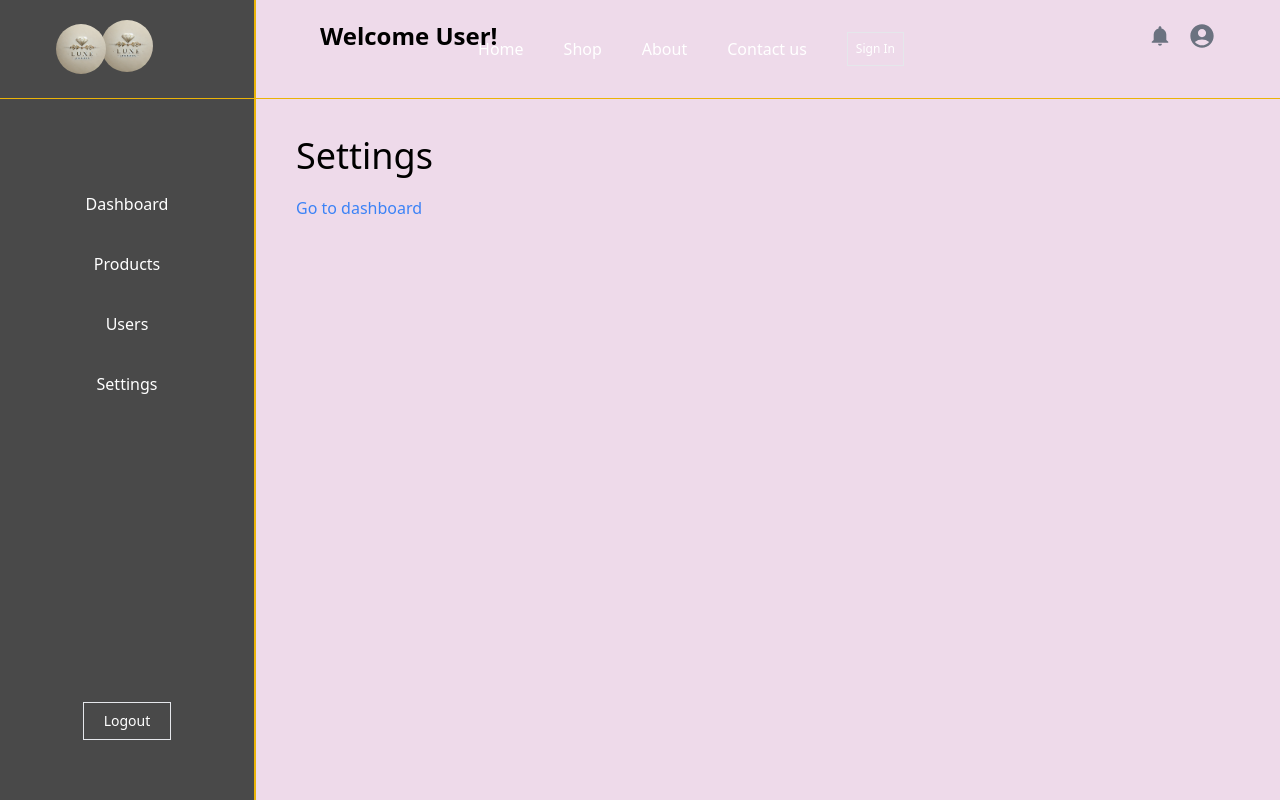
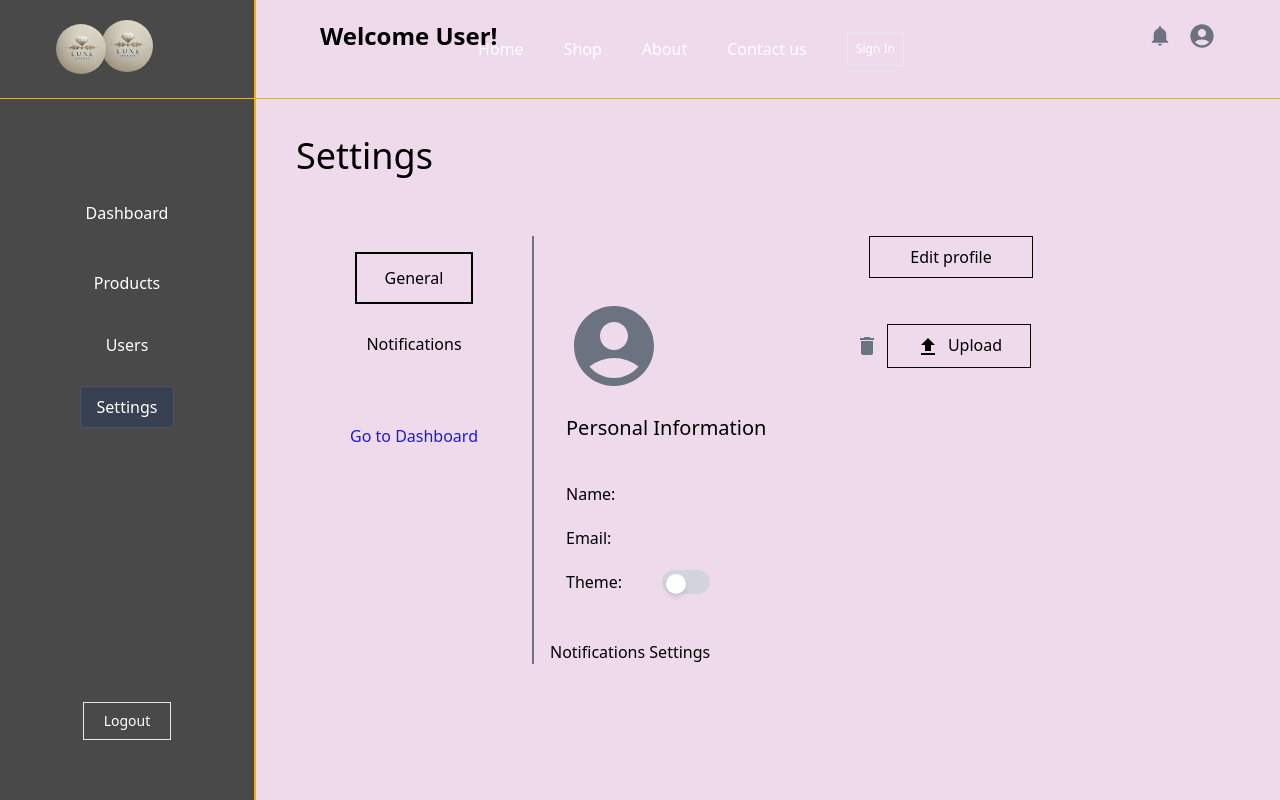
Before and after one commit to kaymkwanazi/Luxe-Elegance, a React (Vite) app in the folder frontend/: page /settings in a window 1280 px wide. Shown: the top 800 px of the page. Built offline with nearby package versions, Linux system fonts and the light colour scheme; no server answers; a web font is replaced by a local one.

Commit message:
general settings

```diff
--- a/frontend/src/App.jsx
+++ b/frontend/src/App.jsx
@@ -29,7 +29,7 @@ const App = () => {
   const [initialCart, setInitialCart] = useState([]);
 
   const location = useLocation();
-  const shouldShowNavbarAndFooter = !['/dashboard', '/Settings', '/allProducts', '/allUsers', '/profile'].includes(location.pathname) && !modalIsOpen;
+  const shouldShowNavbarAndFooter = !['/dashboard', '/Settings', '/allProducts', '/allUsers', '/profile', '/notifications'].includes(location.pathname) && !modalIsOpen;
 
   useEffect(() => {
     const fetchProducts = async () => {
--- a/frontend/src/components/AddProduct.jsx
+++ b/frontend/src/components/AddProduct.jsx
@@ -1,3 +1,5 @@
+/* eslint-disable no-unused-vars */
+/* eslint-disable react/prop-types */
 import React, { useState } from 'react';
 import swal from 'sweetalert';
 
--- /dev/null
+++ b/frontend/src/components/General.jsx
@@ -0,0 +1,84 @@
+import { useState, useEffect } from 'react';
+import { MdAccountCircle, MdDelete, MdUpload } from 'react-icons/md';
+import ToggleMode from './ToggleMode'; // Assuming ToggleMode is a component in the same directory
+
+const GeneralDetails = () => {
+  const [adminInfo, setAdminInfo] = useState({
+    name: '',
+    email: ''
+  });
+
+  useEffect(() => {
+    const fetchAdminDetails = async () => {
+        const token = localStorage.getItem('token')
+        if (!token) {
+            console.error('No token found');
+            return;
+        }
+        try {
+            const response = await fetch('http://localhost:5000/api/users/profile', {
+                method: 'GET',
+                headers: {
+                    'Content-type': 'application/json',
+                    'Authorization': `Bearer ${token}`
+                }
+
+    });
+    if (!response.ok) {
+        throw new Error('Failed to fetch admin details')
+    }
+    const data = await response.json()
+        setAdminInfo(data);
+    } catch (error) {
+        console.error(error)
+
+    }
+};
+fetchAdminDetails();
+}, []);
+
+  return (
+    <div className="container mx-auto px-4 flex flex-col">
+      <div>
+        <div className='flex justify-center items-center'>
+          <button className='border border-black px-10 py-2 ml-28'>Edit profile</button>
+        </div>
+        <div className='flex items-center mt-5'>
+          <MdAccountCircle size={96} className="text-gray-500" />
+          <div className='flex-1 flex justify-center items-center space-x-2'>
+            <button className='flex items-center'>
+              <MdDelete size={24} className="text-gray-500" />
+            </button>
+            <button className='border border-black px-7 py-2'>
+              <MdUpload size={24} className='inline'/>
+              <span className='ml-2'>Upload</span>
+            </button>
+          </div>
+        </div>
+      </div>
+      <div>
+        <div className='flex justify-between mt-5 my-10'>
+          <div>
+            <h2 className='text-xl pb-10'>Personal Information</h2>
+            <div className='flex flex-col'>
+              <div className='flex pb-5'>
+                <span>Name:</span>
+                <span className='pl-10'>{adminInfo.name}</span>
+              </div>
+              <div className='flex pb-5'>
+                <span>Email:</span>
+                <span className='pl-10'>{adminInfo.email}</span>
+              </div>
+              <div className='flex '>
+                <span>Theme:</span>
+                <span className='pl-10'><ToggleMode /></span>
+              </div>
+            </div>
+          </div>
+        </div>
+      </div>
+    </div>
+  );
+};
+
+export default GeneralDetails;
--- a/frontend/src/components/Sidebar.jsx
+++ b/frontend/src/components/Sidebar.jsx
@@ -42,10 +42,46 @@ export const Sidebar = () => {
                 <img src={logo} alt='logo' className='rounded-full' width={52}/>
             </div>
             <nav className='text-white flex-grow flex flex-col items-center py-28 space-y-5'>
-                <NavLink to='/dashboard' className='block py-2 px-4 hover:bg-[#333333] hover:border hover:border-white' activeClassName='bg-[#333333] border border-white'>Dashboard</NavLink>
-                <NavLink to='/allProducts' className='block py-2 px-4 hover:bg-[#333333] hover:border hover:border-white' activeClassName='bg-[#333333] border border-white'>Products</NavLink>
-                <NavLink to='/allUsers' className='block py-2 px-4 hover:bg-[#333333] hover:border hover:border-white' activeClassName='bg-[#333333] border border-white'>Users</NavLink>
-                <NavLink to='/Settings' className='block py-2 px-4 hover:bg-[#333333] hover:border hover:border-white' activeClassName='bg-[#333333] border border-white'>Settings</NavLink>
+            <NavLink
+                    to="/dashboard"
+                    className={({ isActive }) =>
+                        isActive
+                            ? 'nav-link px-4 py-2 my-2 bg-gray-700 border border-gray-600 rounded'
+                            : 'nav-link px-4 py-2 my-2 hover:bg-gray-700 hover:border-gray-600 border border-transparent rounded'
+                    }
+                >
+                    Dashboard
+                </NavLink>
+                <NavLink
+                    to="/allProducts"
+                    className={({ isActive }) =>
+                        isActive
+                            ? 'nav-link px-4 py-2 my-2 bg-gray-700 border border-gray-600 rounded'
+                            : 'nav-link px-4 py-2 my-2 hover:bg-gray-700 hover:border-gray-600 border border-transparent rounded'
+                    }
+                >
+                    Products
+                </NavLink>
+                <NavLink
+                    to="/allUsers"
+                    className={({ isActive }) =>
+                        isActive
+                            ? 'nav-link px-4 py-2 my-2 bg-gray-700 border border-gray-600 rounded'
+                            : 'nav-link px-4 py-2 my-2 hover:bg-gray-700 hover:border-gray-600 border border-transparent rounded'
+                    }
+                >
+                    Users
+                </NavLink>
+                <NavLink
+                    to="/Settings"
+                    className={({ isActive }) =>
+                        isActive
+                            ? 'nav-link px-4 py-2 my-2 bg-gray-700 border border-gray-600 rounded'
+                            : 'nav-link px-4 py-2 my-2 hover:bg-gray-700 hover:border-gray-600 border border-transparent rounded'
+                    }
+                >
+                    Settings
+                </NavLink>
             </nav>
             <div className='mt-auto py-10'>
                 <button className='px-5 py-2 border hover:bg-[#333333] text-sm mt-4'
--- a/frontend/src/pages/AllProducts.jsx
+++ b/frontend/src/pages/AllProducts.jsx
@@ -18,12 +18,12 @@ const AllProducts = () => {
   const [isUpdateModalOpen, setIsUpdateModalOpen] = useState(false);
   const [selectedProduct, setSelectedProduct] = useState(null);
   const [currentPage, setCurrentPage] = useState(1);
-  const [itemsPerPage] = useState(6);
-
+  const [itemsPerPage] = useState(10);
 
   const lastItem = currentPage * itemsPerPage;
   const firstItem = lastItem - itemsPerPage;
   const currentItems = products.slice(firstItem, lastItem);
+
   const pageNumbers = [];
   for (let i = 1; i <= Math.ceil(products.length / itemsPerPage); i++) {
     pageNumbers.push(i);
@@ -59,6 +59,13 @@ const AllProducts = () => {
     setIsAddModalOpen(true);
     setIsUpdateModalOpen(false);
   };
+  const newAddProduct = (product) => {
+    setProducts((prevProducts) => [...prevProducts, product]);
+  };
+
+  const handlePageChange = (pageNumber) => {
+    setCurrentPage(pageNumber);
+  }
 
   const handleDelete = (product) => {
     Swal.fire({
@@ -157,8 +164,8 @@ const AllProducts = () => {
                 </tr>
               </thead>
               <tbody>
-                {products.map(product => (
-                  <tr key={product.id}>
+                {currentItems.map(product => (
+                  <tr key={product._id}>
                     <td className='py-2 px-4 border border-gray-300'>
                       <div className='flex justify-center items-center'>
                         <input
@@ -181,20 +188,16 @@ const AllProducts = () => {
                         </button>
                       </div>
                     </td>
-
                   </tr>
                 ))}
               </tbody>
+
             </table>
 
           </div>
-          <div className="flex justify-center">
-              {pageNumbers.map((number) => (
-                <button
-                  key={number}
-                  onClick={() => setCurrentPage(number)}
-                  className="gap-2"
-                >
+            <div className='flex justify-center gap-5'>
+              {pageNumbers.map(number => (
+                <button key={number} onClick={() => handlePageChange(number)}>
                   {number}
                 </button>
               ))}
@@ -203,7 +206,7 @@ const AllProducts = () => {
       </main>
       {isAddModalOpen && (
         <Modal isOpen={isAddModalOpen} onClose={() => setIsAddModalOpen(false)} customStyles='w-1/2'>
-          <AddProduct />
+          <AddProduct newAddProduct={newAddProduct} />
         </Modal>
       )}
       {isUpdateModalOpen && (
--- a/frontend/src/pages/Settings.jsx
+++ b/frontend/src/pages/Settings.jsx
@@ -1,24 +1,62 @@
-/* eslint-disable no-unused-vars */
-import React from 'react'
-import ToggleMode from '../components/ToggleMode'
-import { Link } from 'react-router-dom'
-import { Sidebar } from '../components/Sidebar'
-import { AdminNavbar } from '../components/AdminNavbar'
+import { useState } from 'react';
+import { AdminNavbar } from '../components/AdminNavbar';
+import General from '../components/General';
+import { Sidebar } from '../components/Sidebar';
+import { Link } from 'react-router-dom';
+
 
 export const Settings = () => {
+  const [showGeneral, setShowGeneral] = useState(true);
+  const [showNotifications, setShowNotifications] = useState(true);
+  const [selectedItem, setSelectedItem] = useState('general');
+
   return (
-
     <div className="min-h-screen flex bg-white dark:bg-gray-900 text-black dark:text-white">
       <Sidebar />
       <main className='flex-1 bg-[#EEDAEA]'>
         <AdminNavbar />
         <div className='container mx-auto px-10 py-10'>
           <h1 className="text-4xl mb-5">Settings</h1>
-          {/* <p className='inline'>Switch to dark mode<ToggleMode /></p> */}
-          <Link to='/dashboard' className='text-blue-500 hover:text-blue-700'>Go to dashboard</Link>
+          <div className='flex pt-10'>
+            <div className='w-1/4 '>
+              <ul className="flex flex-col p-4 items-center justify-center">
+                <li className="mb-4">
+                <button
+                    onClick={() => {
+                      setShowGeneral(true);
+                      setShowNotifications(false);
+                      setSelectedItem('general');
+                    }}
+                    className={`px-7 py-3 ${selectedItem === 'general' ? 'border-black border-2' : 'hover:border-black hover:border-2'}`}
+                  >
+                    General
+                  </button>
+                </li>
+                <li>
+                <button
+                    onClick={() => {
+                      setShowGeneral(false);
+                      setShowNotifications(true);
+                      setSelectedItem('notifications');
+
+                    }}
+                    className={`px-5 py-3 ${selectedItem === 'notifications' ? 'border-black border-2' : 'hover:border-black hover:border-2'}`}
+                  >
+                    Notifications
+                  </button>
+                </li>
+              </ul>
+              <div className='flex items-center justify-center mt-10'>
+                <Link to='/dashboard' className='text-[#171AE3] text-semibold'>Go to Dashboard</Link>
+              </div>
+            </div>
+            <div className='w-3/4 pl-4 border-l-2 border-l-gray-500'>
+              {showGeneral && <General />}
+              {showNotifications && <h1>Notifications Settings</h1>}
+            </div>
+          </div>
         </div>
       </main>
     </div>
-
-  )
-}
+  );
+};
```
Also changed, not shown: frontend/src/components/Notifications.jsx (added). Lines whose indentation alone changed are shown as unchanged.
